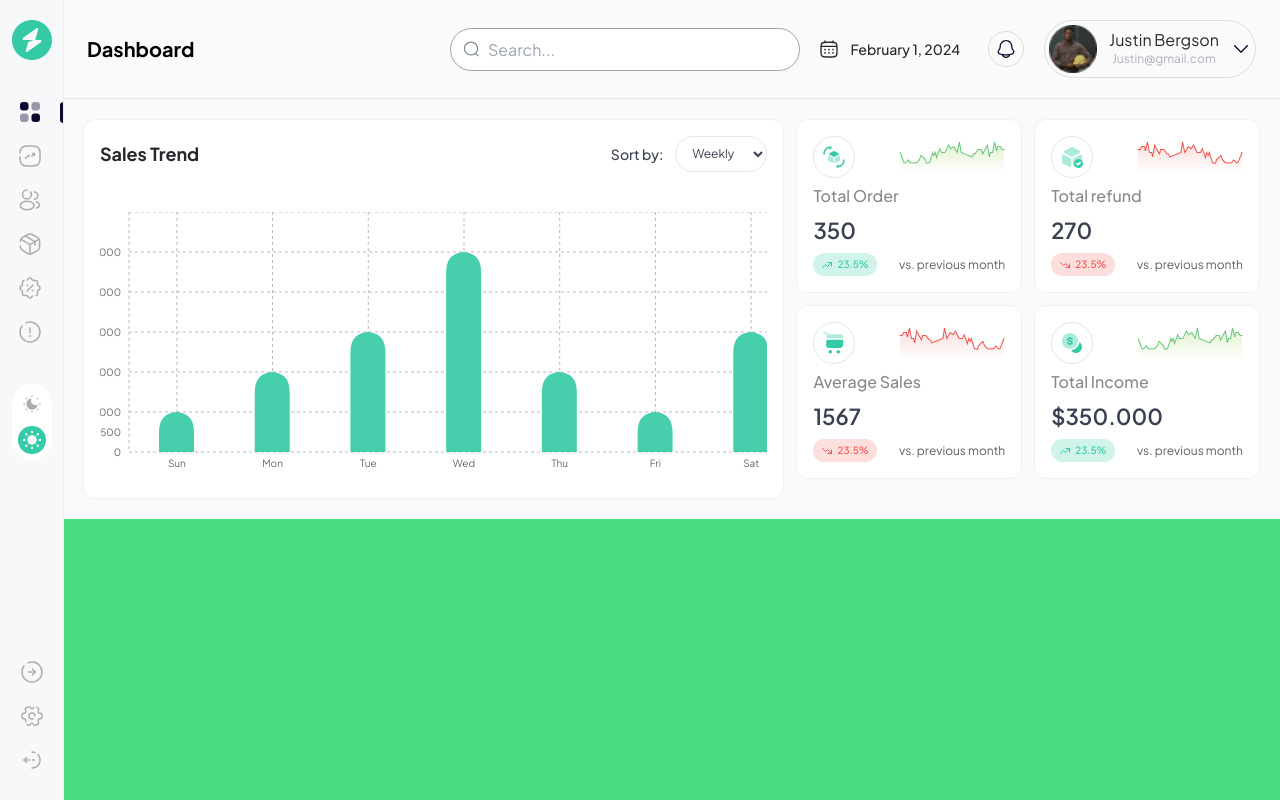
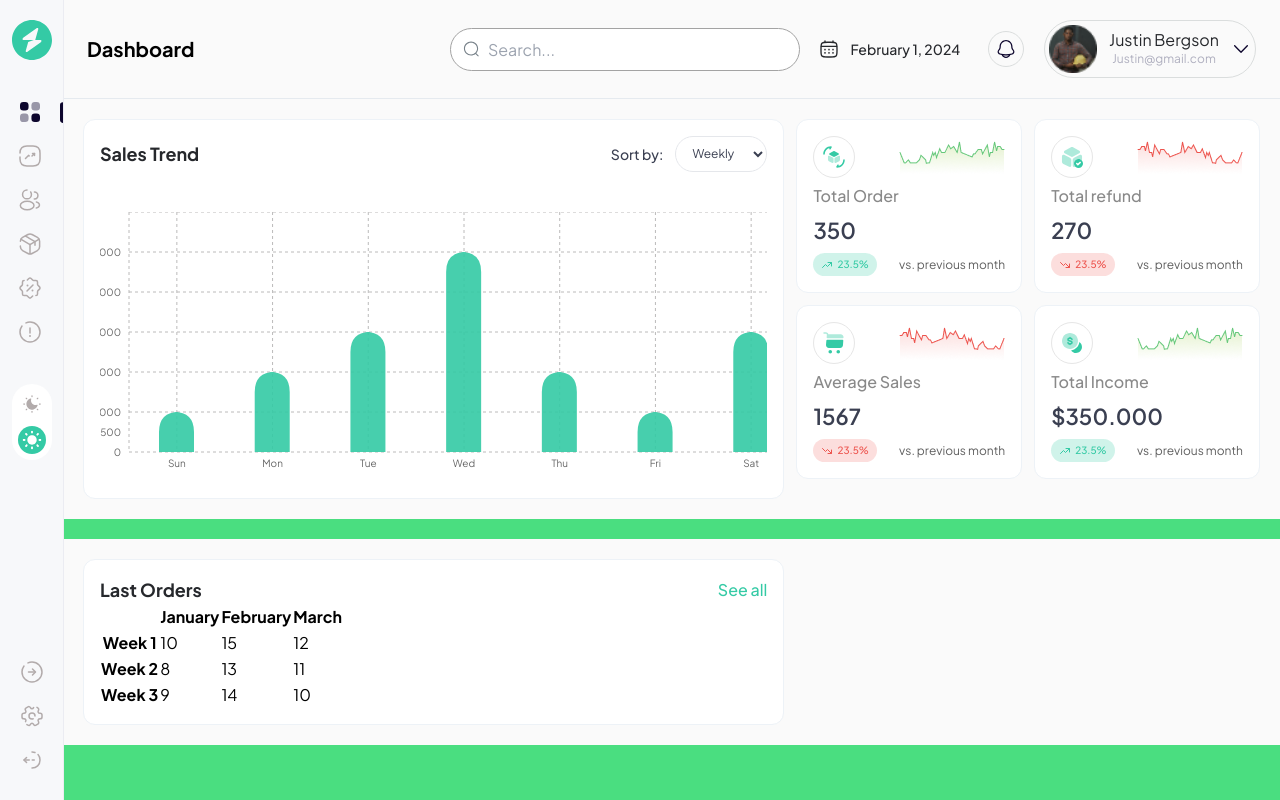
Before and after one commit to AbassKoyang/analytics-dashboard, a React (Vite) app: page / in a window 1280 px wide. Built offline with nearby package versions, Linux system fonts and the light colour scheme.

Commit message:
add: table to orderscard

```diff
--- a/src/components/OrdersCard.jsx
+++ b/src/components/OrdersCard.jsx
@@ -1,8 +1,37 @@
-import React from 'react'
-
 const OrdersCard = () => {
   return (
-    <div>OrdersCard</div>
+    <div className="w-full p-4 bg-white dark:bg-black border border-[#EDF2F7] dark:border-white/35 rounded-xl col-span-3">
+        <div className="w-full flex justify-between items-center">
+            <h3 className='font-bold text-lg text-[#26282C] dark:text-white'>Last Orders</h3>
+            <button className="p-0 bg-transparent border-0 outline-0 text-[16px] text-[#34CAA5] font-medium">See all</button>
+        </div>
+        <table>
+        <tr>
+        <th></th>
+        <th>January</th>
+        <th>February</th>
+        <th>March</th>
+    </tr>
+    <tr>
+        <th>Week 1</th>
+        <td>10</td>
+        <td>15</td>
+        <td>12</td>
+    </tr>
+    <tr>
+        <th>Week 2</th>
+        <td>8</td>
+        <td>13</td>
+        <td>11</td>
+    </tr>
+    <tr>
+        <th>Week 3</th>
+        <td>9</td>
+        <td>14</td>
+        <td>10</td>
+    </tr>
+</table>
+    </div>
   )
 }
 
--- a/src/components/SideBar.jsx
+++ b/src/components/SideBar.jsx
@@ -8,7 +8,7 @@ const SideBar = () => {
 
   return (
     <aside className="hidden lg:flex fixed top-0 left-0 py-5 flex-col items-center justify-between bg-[#F7F8FA] dark:bg-[#1b1b1b] border-r border-r-[#EBECF2] dark:border-r-white/35 h-full">
-      <div className="flex flex-col gap-4 xl:gap-8 items-center">
+      <div className="flex flex-col gap-2 xl:gap-8 items-center">
       <Link to='/' aria-label="Logo(Link to home)" className="flex items-center justify-center">
         <LogoIcon className={'fill-[#34CAA5] dark:fill-[#34CAA5]'} />
       </Link>
--- a/src/pages/Home.jsx
+++ b/src/pages/Home.jsx
@@ -5,9 +5,11 @@ import totalIncomeGraph from  '../assets/totalincomegraph.png'
 import averageSalesGraph from  '../assets/averagesalesgraph.png'
 import { BoxIcon, CartIcon, CoinIcon, RefundIcon, TrendDownIcon, TrendUpIcon } from "../assets/icons"
 import ChartCard from "../components/ChartCard"
+import OrdersCard from "../components/OrdersCard"
 
 const Home = () => {
   return (
+    <>
     <section className="w-full grid grid-cols-5 gap-3 bg-[#FAFAFA] dark:bg-[#1b1b1b] p-5">
       <ChartCard />
       <div className="w-full grid grid-cols-2 col-span-5 gap-3 lg:col-span-2 self-start">
@@ -17,6 +19,11 @@ const Home = () => {
       <StatsCard graph={totalIncomeGraph} icon={<CoinIcon />} heading='Total Income' value='$350.000' percentage='23.5%' trendIcon={<TrendUpIcon />} text='vs. previous month' textColor='text-[#34CAA5]' backGroundColor='bg-[#34caa43a]'  />
       </div>
     </section>
+
+    <section className="w-full grid grid-cols-5 gap-3 bg-[#FAFAFA] dark:bg-[#1b1b1b] p-5 mt-5">
+      <OrdersCard />
+    </section>
+    </>
   )
 }
 
```
